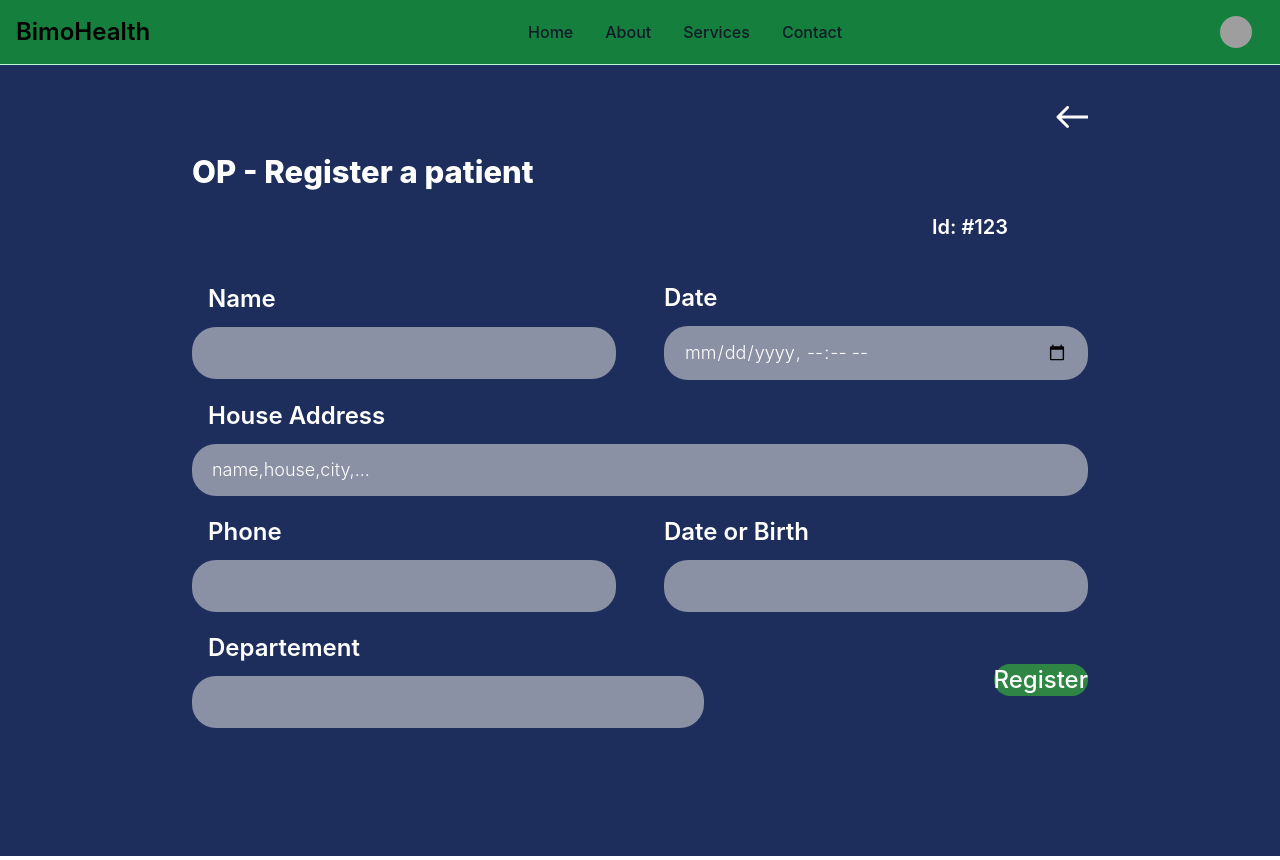
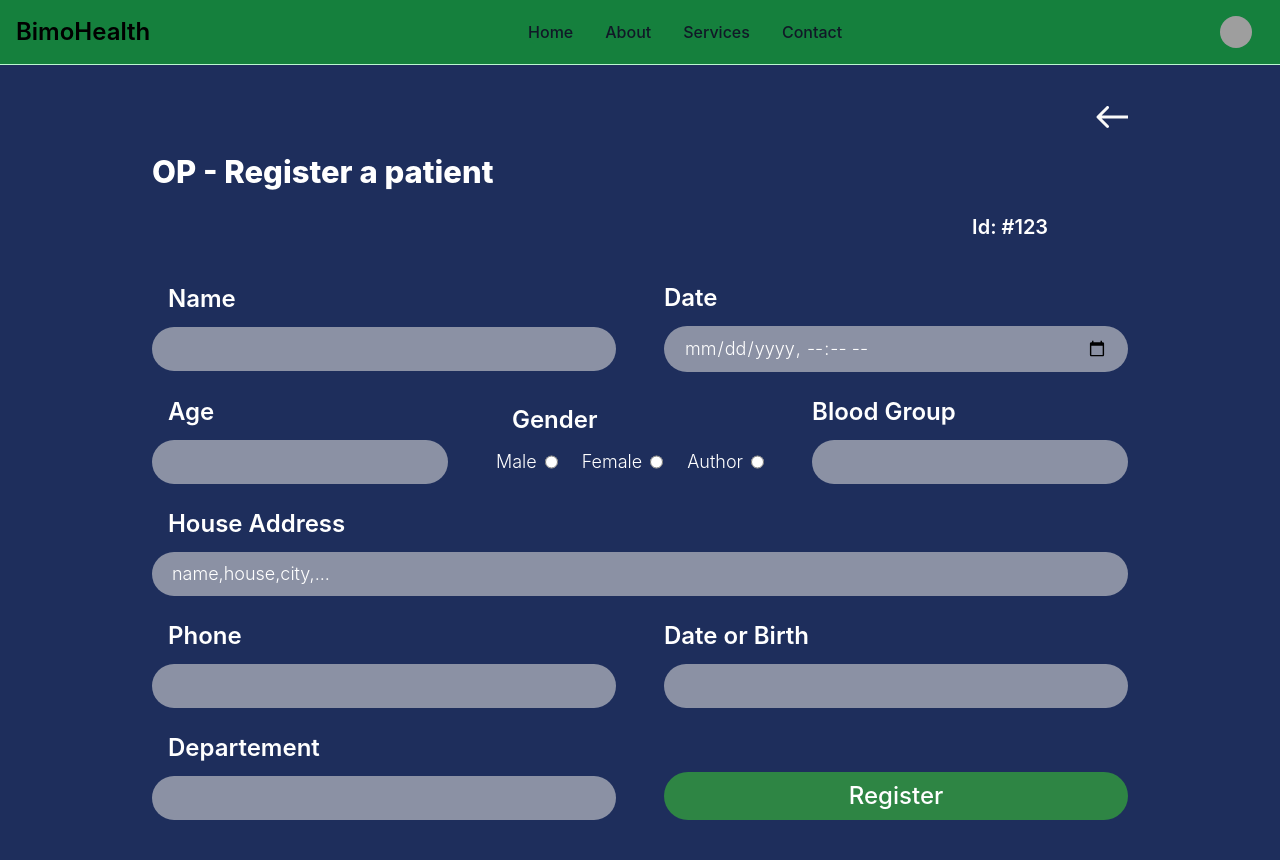
Before and after one commit to meryem-ben00/worshop, a React (Create React App) app in the folder workshop_react/: page /registerPatient in a window 1280 px wide. Built offline with nearby package versions, Linux system fonts and the light colour scheme; grey boxes are pictures that could not be loaded.

Commit message:
Update: the form of the registerPatient

```diff
--- a/workshop_react/src/pages/registerPatient/index.jsx
+++ b/workshop_react/src/pages/registerPatient/index.jsx
@@ -8,8 +8,8 @@ const RegisterPatient = () => {
   return (
     <>
       <NavBar />
-      <div className="bg-bgColor h-fit flex items-center justify-center">
-        <div className="mx-48 mt-10 mb-32 w-full flex flex-col gap-4 max-w-[1077px]">
+      <div className="bg-bgColor flex justify-center min-h-full">
+        <div className="mx-48 mt-10 mb-10 w-full flex flex-col gap-4 max-w-[1077px]">
           <div className="relative mb-7">
             <Link to={"/"} className="absolute right-0">
               <Arrow />
@@ -24,7 +24,7 @@ const RegisterPatient = () => {
             Id: {"#123"}
           </p>
 
-          <form onSubmit={console.log("Test")} className="flex flex-col gap-5">
+          <form onSubmit={console.log("Test")} className="flex flex-col gap-6">
             {" "}
             {/** add the onSubmit function */}
             <div className="flex gap-12 justify-center items-center">
@@ -38,7 +38,7 @@ const RegisterPatient = () => {
                 <input
                   type="text"
                   name="name"
-                  className="inputForm max-w-lg py-3 pl-5 rounded-3xl text-white text-lg font-light"
+                  className="inputForm max-w-lg py-2 pl-5 rounded-3xl text-white text-lg font-light"
                 />
               </div>
               <div className="flex flex-col gap-3 w-full">
@@ -51,7 +51,73 @@ const RegisterPatient = () => {
                 <input
                   type="datetime-local"
                   name="date"
-                  className="inputForm max-w-lg py-3 pl-5 pr-5 rounded-3xl text-white text-lg font-light"
+                  className="inputForm max-w-lg py-2 pl-5 pr-5 rounded-3xl text-white text-lg font-light"
+                />
+              </div>
+            </div>
+            <div className="flex gap-12 justify-center items-center">
+              <div className="flex flex-col gap-3 w-full">
+                <label
+                  htmlFor="age"
+                  className="text-white text-2xl font-semibold ml-4"
+                >
+                  Age
+                </label>
+                <input
+                  type="text"
+                  name="age"
+                  className="inputForm max-w-lg py-2 pl-5 rounded-3xl text-white text-lg font-light"
+                />
+              </div>
+              <div className="flex flex-col gap-3 w-full">
+                <label
+                  htmlFor="gender "
+                  className="text-white text-2xl font-semibold ml-4"
+                >
+                  Gender
+                </label>
+                <div class="flex gap-6">
+                  <div className="flex gap-2">
+                    <label className="text-white text-lg font-light">
+                      Male
+                    </label>
+                    <input type="radio" id="male" name="gender" value="Male" />
+                  </div>
+                  <div className="flex gap-2">
+                    <label className="text-white text-lg font-light">
+                      Female
+                    </label>
+                    <input
+                      type="radio"
+                      id="female"
+                      name="gender"
+                      value="Female"
+                    />
+                  </div>
+                  <div className="flex gap-2">
+                    <label className="text-white text-lg font-light">
+                      Author
+                    </label>
+                    <input
+                      type="radio"
+                      id="author"
+                      name="gender"
+                      value="Author"
+                    />
+                  </div>
+                </div>
+              </div>
+              <div className="flex flex-col gap-3 w-full">
+                <label
+                  htmlFor="bloodGroup"
+                  className="text-white text-2xl font-semibold"
+                >
+                  Blood Group
+                </label>
+                <input
+                  type="text"
+                  name="bloodGroup"
+                  className="inputForm max-w-lg py-2 pl-5 pr-5 rounded-3xl text-white text-lg font-light"
                 />
               </div>
             </div>
@@ -67,7 +133,7 @@ const RegisterPatient = () => {
                   type="text"
                   name="houseAddress"
                   placeholder="name,house,city,..."
-                  className="inputForm houseAddressInput py-3 pl-5 rounded-3xl text-white text-lg font-light w-full"
+                  className="inputForm houseAddressInput py-2 pl-5 rounded-3xl text-white text-lg font-light w-full"
                 />
               </div>
             </div>
@@ -82,7 +148,7 @@ const RegisterPatient = () => {
                 <input
                   type="text"
                   name="phone"
-                  className="inputForm max-w-lg py-3 pl-5 rounded-3xl text-white text-lg font-light"
+                  className="inputForm max-w-lg py-2 pl-5 rounded-3xl text-white text-lg font-light"
                 />
               </div>
               <div className="flex flex-col gap-3 w-full">
@@ -95,7 +161,7 @@ const RegisterPatient = () => {
                 <input
                   type="text"
                   name="dateBirth"
-                  className="inputForm max-w-lg py-3 pl-5 pr-5 rounded-3xl text-white text-lg font-light"
+                  className="inputForm max-w-lg py-2 pl-5 pr-5 rounded-3xl text-white text-lg font-light"
                 />
               </div>
             </div>
@@ -110,12 +176,12 @@ const RegisterPatient = () => {
                 <input
                   type="text"
                   name="departement"
-                  className="inputForm max-w-lg py-3 pl-5 rounded-3xl text-white text-lg font-light"
+                  className="inputForm max-w-lg py-2 pl-5 rounded-3xl text-white text-lg font-light"
                 />
               </div>
-              <div className="flex justify-center items-center">
+              <div className="flex justify-center items-center self-end w-full">
                 <button
-                  className="bg-[#2E8544] rounded-3xl text-2xl font-medium text-white"
+                  className="submitButton bg-[#2E8544] rounded-3xl text-2xl font-medium text-white w-full py-2"
                   onSubmit={console.log("Submitting")}
                 >
                   Register
--- a/workshop_react/src/pages/registerPatient/registerPatient.css
+++ b/workshop_react/src/pages/registerPatient/registerPatient.css
@@ -1,3 +1,7 @@
+body {
+  /* Suggestion: so all the interfaces have the same background color so if we add this style to the body we will be solving alot of problems*/
+  background-color: #1e2e5c;
+}
 .inputForm {
   background: rgba(217, 217, 217, 0.58);
 }
@@ -9,3 +13,7 @@
 .houseAddressInput::placeholder {
   color: white;
 }
+
+/* .submitButton:hover {
+}
+*/
```
